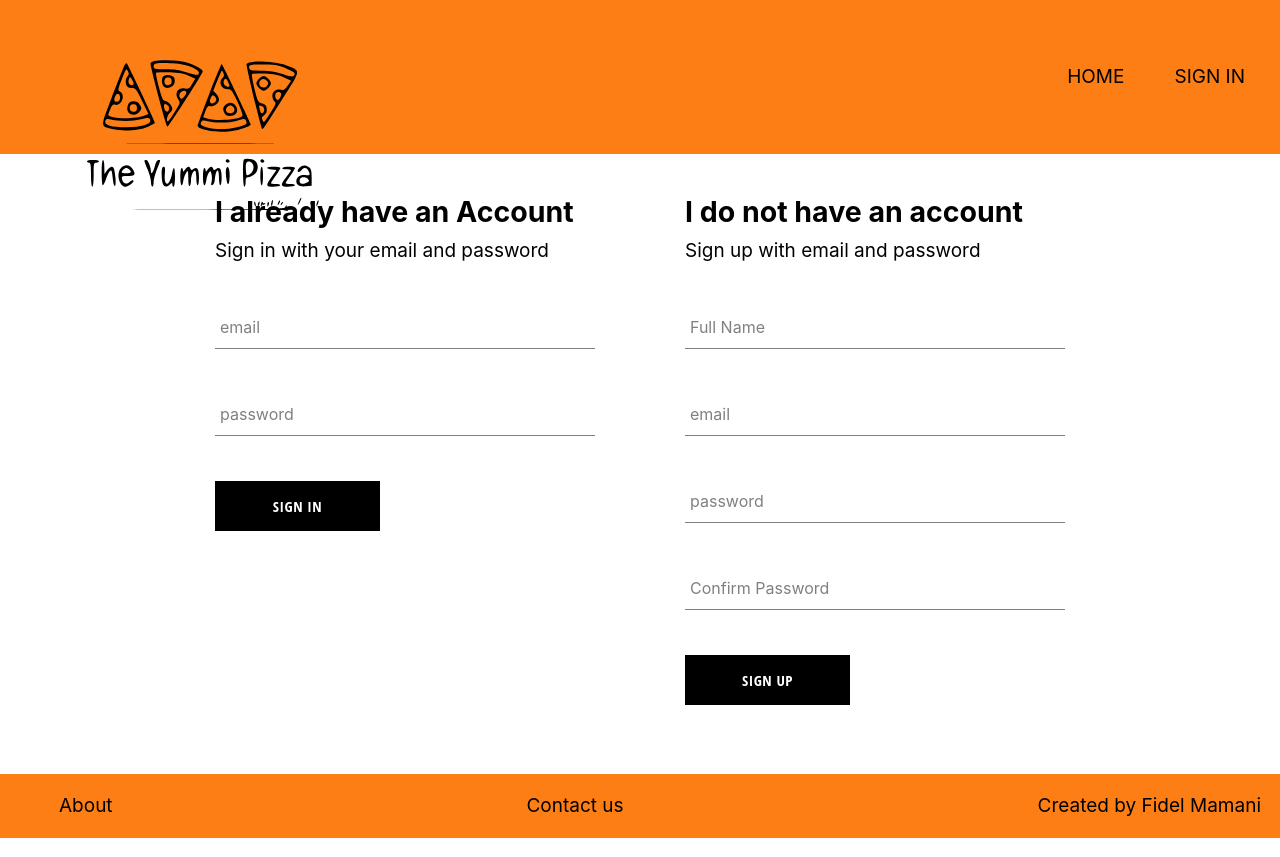
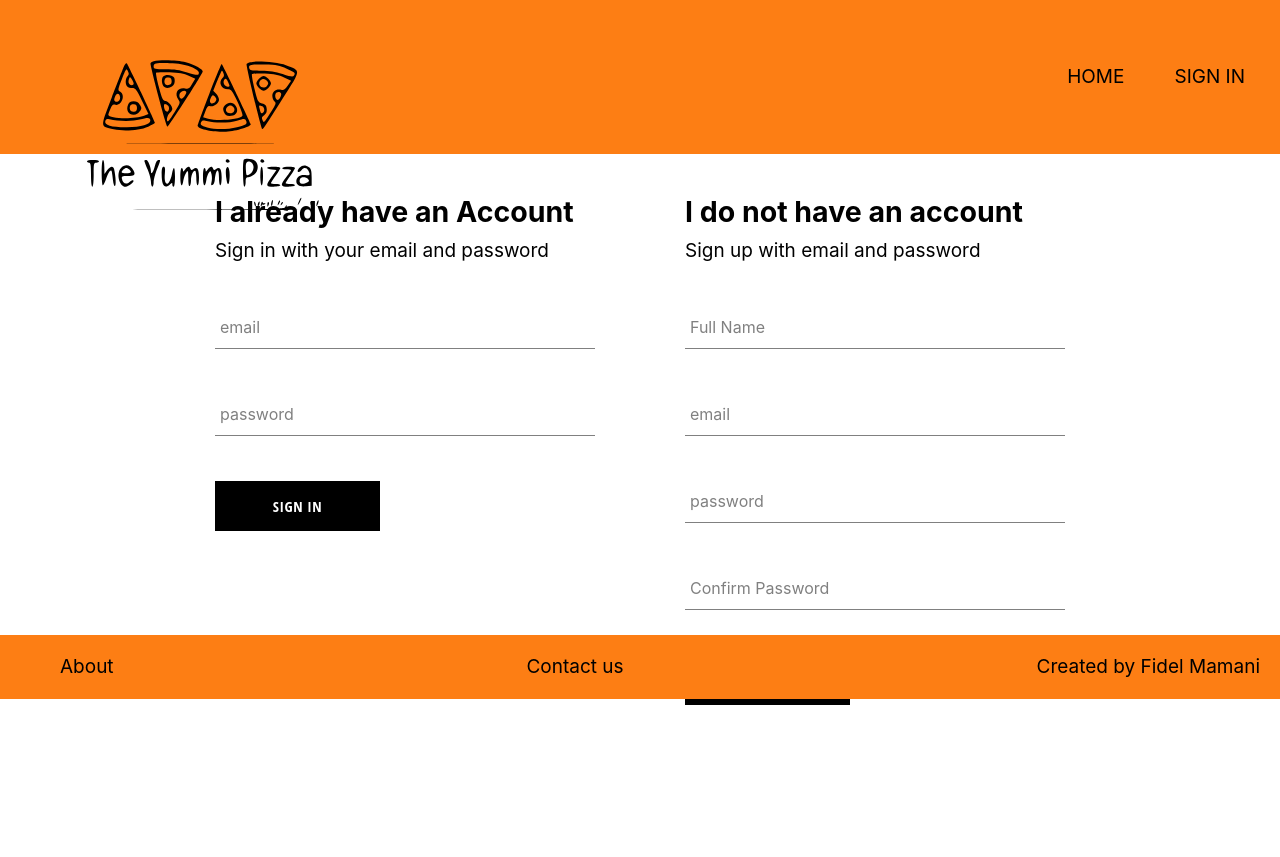
Before and after one commit to FidFenix/frontend_pizza_innoscripta, a React (Create React App) app: page /signin in a window 1280 px wide. After the commit the page ends 800 px from the top, so only its background shows below. Built offline with nearby package versions, Linux system fonts and the light colour scheme.

Commit message:
Updating headers

```diff
--- a/src/App.css
+++ b/src/App.css
@@ -1,7 +1,3 @@
-
-body{
-  margin: auto 0;
-}
 
 html {
   font-family: 'Bangers', cursive;
--- a/src/components/directory/directory.styles.scss
+++ b/src/components/directory/directory.styles.scss
@@ -4,4 +4,5 @@
     flex-wrap: wrap;
     justify-content: space-between;
     padding: 40px 0;
+    padding-bottom: 100px;
 }
--- a/src/components/footer/footer.styles.scss
+++ b/src/components/footer/footer.styles.scss
@@ -1,8 +1,7 @@
 .footer-content {
-    padding-top: 20px;
-    left:0;
-    bottom:0;
-    right:0;
+    margin-top: -100px;
+    position: relative;
+    clear: both;
 }
 .footer-content ul{
     display: flex;
@@ -12,10 +11,11 @@
     height: 5vw;
     justify-content: space-between;
     background-color: #fd7e14;
+    clear: both;
 }
 .footer-content ul li {
     color: black;
     list-style: none;
-    padding: 1em;
     cursor: pointer;
+    margin: 20px;
 }
--- a/src/components/products-overview/products-overview.styles.scss
+++ b/src/components/products-overview/products-overview.styles.scss
@@ -1,4 +1,5 @@
 .products-overview {
     diplay: flex;
     flex-direction: column;
+    padding-bottom: 100px;
 }
--- a/src/services/user/authentication.service.js
+++ b/src/services/user/authentication.service.js
@@ -15,7 +15,8 @@ export const authenticationService = {
 
 function login(username, password) {
     const requestOptions = {
-        headers: { Authorization: "Basic " + btoa(username + ":" + password) }
+        headers: { Authorization: "Basic " + btoa(username + ":" + password) },
+        'Access-Control-Allow-Origin':'*'
     };
 
     return axios.get(`${config.apiUrl}/auth/login/token`, requestOptions).then(user => {
@@ -36,7 +37,7 @@ function signup( name, email, password ) {
 
     const requestOptions = {
         'Content-Type': 'application/json',
-        'Access-Control-Allow-Origin':'http://localhost:3000'
+        'Access-Control-Allow-Origin':'*'
     }
     const primaryRole = '1';
     return axios.post(`${config.apiUrl}/auth/register/`, { name, email, password, primaryRole} , requestOptions ).then(user => {
```
